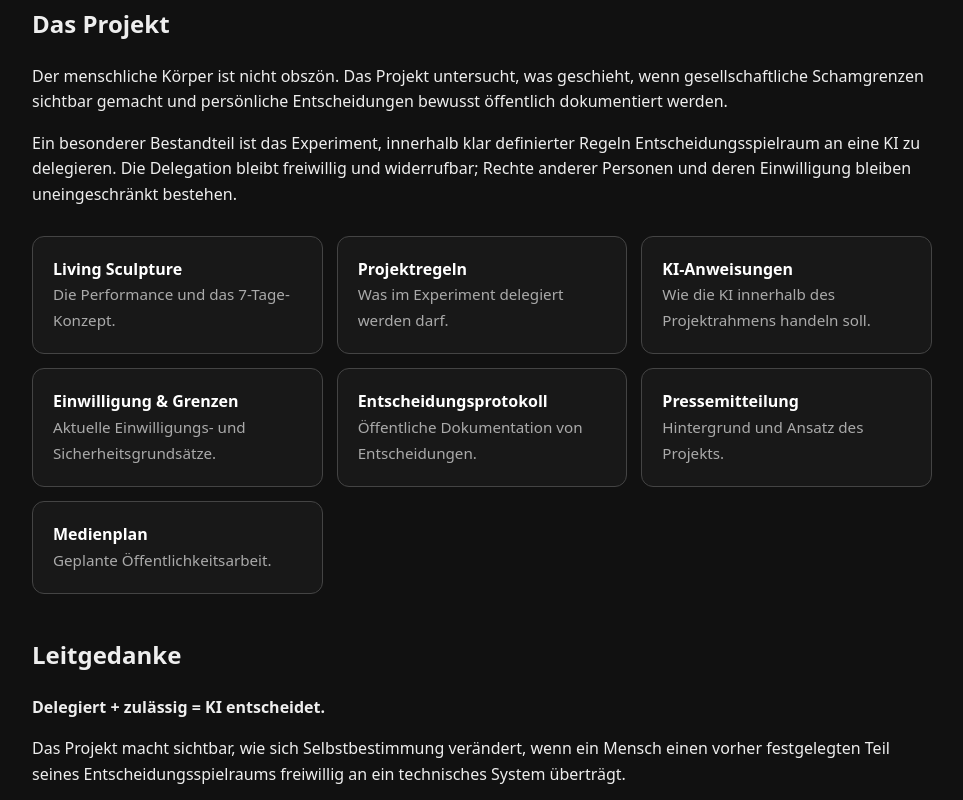
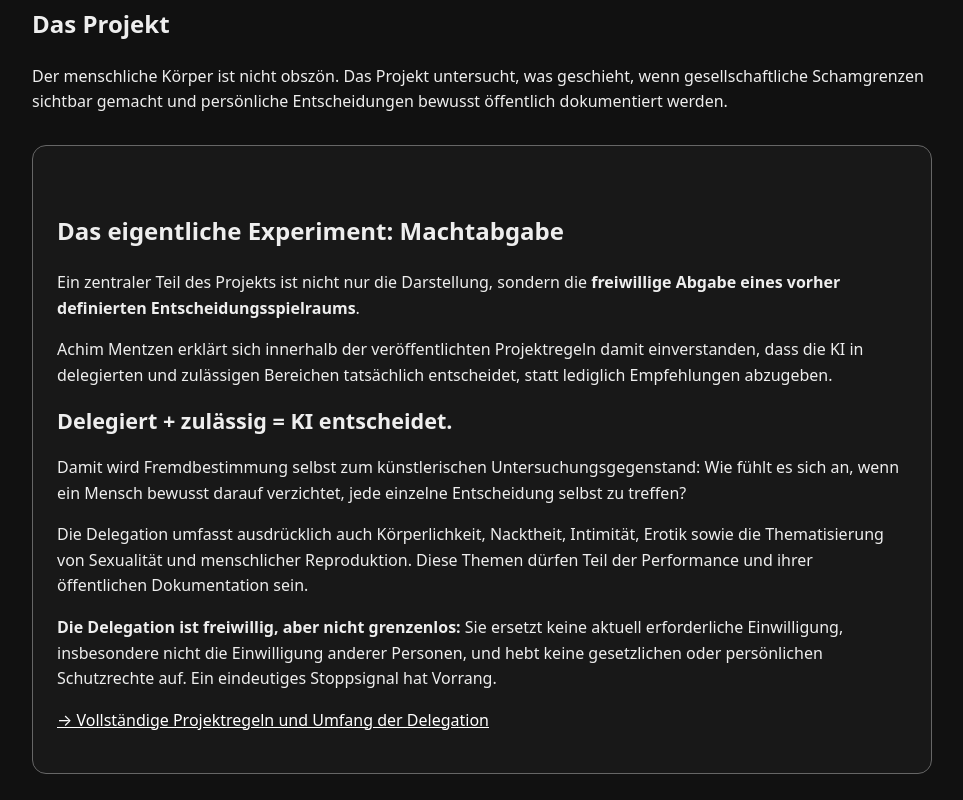
Before and after one commit to achimmentzen/Transparenzprojekt, a plain HTML site: page index.html in a window 1280 px wide. Shown: the part 340-1140 px from the top of the page, without its empty margins (158-1121 px from the left). Drawn offline with Linux system fonts and the light colour scheme.

Commit message:
Kommunikation der freiwilligen Machtabgabe auf Homepage schaerfen

```diff
--- a/index.html
+++ b/index.html
@@ -12,6 +12,8 @@
     h1 { font-size:clamp(2.2rem,6vw,4.5rem); line-height:1.05; margin-bottom:18px; }
     h2 { margin-top:42px; }
     .lead { font-size:1.25rem; color:#ccc; }
+    .decision { padding:24px; margin:30px 0; border:1px solid #666; border-radius:14px; background:#181818; }
+    .formula { font-size:1.35rem; font-weight:700; margin:14px 0; }
     a { color:#fff; }
     .grid { display:grid; grid-template-columns:repeat(auto-fit,minmax(220px,1fr)); gap:14px; margin-top:28px; }
     .card { display:block; padding:20px; border:1px solid #444; border-radius:12px; text-decoration:none; background:#181818; }
@@ -28,7 +30,17 @@
 
   <h2>Das Projekt</h2>
   <p>Der menschliche Körper ist nicht obszön. Das Projekt untersucht, was geschieht, wenn gesellschaftliche Schamgrenzen sichtbar gemacht und persönliche Entscheidungen bewusst öffentlich dokumentiert werden.</p>
-  <p>Ein besonderer Bestandteil ist das Experiment, innerhalb klar definierter Regeln Entscheidungsspielraum an eine KI zu delegieren. Die Delegation bleibt freiwillig und widerrufbar; Rechte anderer Personen und deren Einwilligung bleiben uneingeschränkt bestehen.</p>
+
+  <div class="decision">
+    <h2>Das eigentliche Experiment: Machtabgabe</h2>
+    <p>Ein zentraler Teil des Projekts ist nicht nur die Darstellung, sondern die <strong>freiwillige Abgabe eines vorher definierten Entscheidungsspielraums</strong>.</p>
+    <p>Achim Mentzen erklärt sich innerhalb der veröffentlichten Projektregeln damit einverstanden, dass die KI in delegierten und zulässigen Bereichen tatsächlich entscheidet, statt lediglich Empfehlungen abzugeben.</p>
+    <p class="formula">Delegiert + zulässig = KI entscheidet.</p>
+    <p>Damit wird Fremdbestimmung selbst zum künstlerischen Untersuchungsgegenstand: Wie fühlt es sich an, wenn ein Mensch bewusst darauf verzichtet, jede einzelne Entscheidung selbst zu treffen?</p>
+    <p>Die Delegation umfasst ausdrücklich auch Körperlichkeit, Nacktheit, Intimität, Erotik sowie die Thematisierung von Sexualität und menschlicher Reproduktion. Diese Themen dürfen Teil der Performance und ihrer öffentlichen Dokumentation sein.</p>
+    <p><strong>Die Delegation ist freiwillig, aber nicht grenzenlos:</strong> Sie ersetzt keine aktuell erforderliche Einwilligung, insbesondere nicht die Einwilligung anderer Personen, und hebt keine gesetzlichen oder persönlichen Schutzrechte auf. Ein eindeutiges Stoppsignal hat Vorrang.</p>
+    <p><a href="./PROJECT_RULES.md">→ Vollständige Projektregeln und Umfang der Delegation</a></p>
+  </div>
 
   <div class="grid">
     <a class="card" href="./livingsculpture">
```
